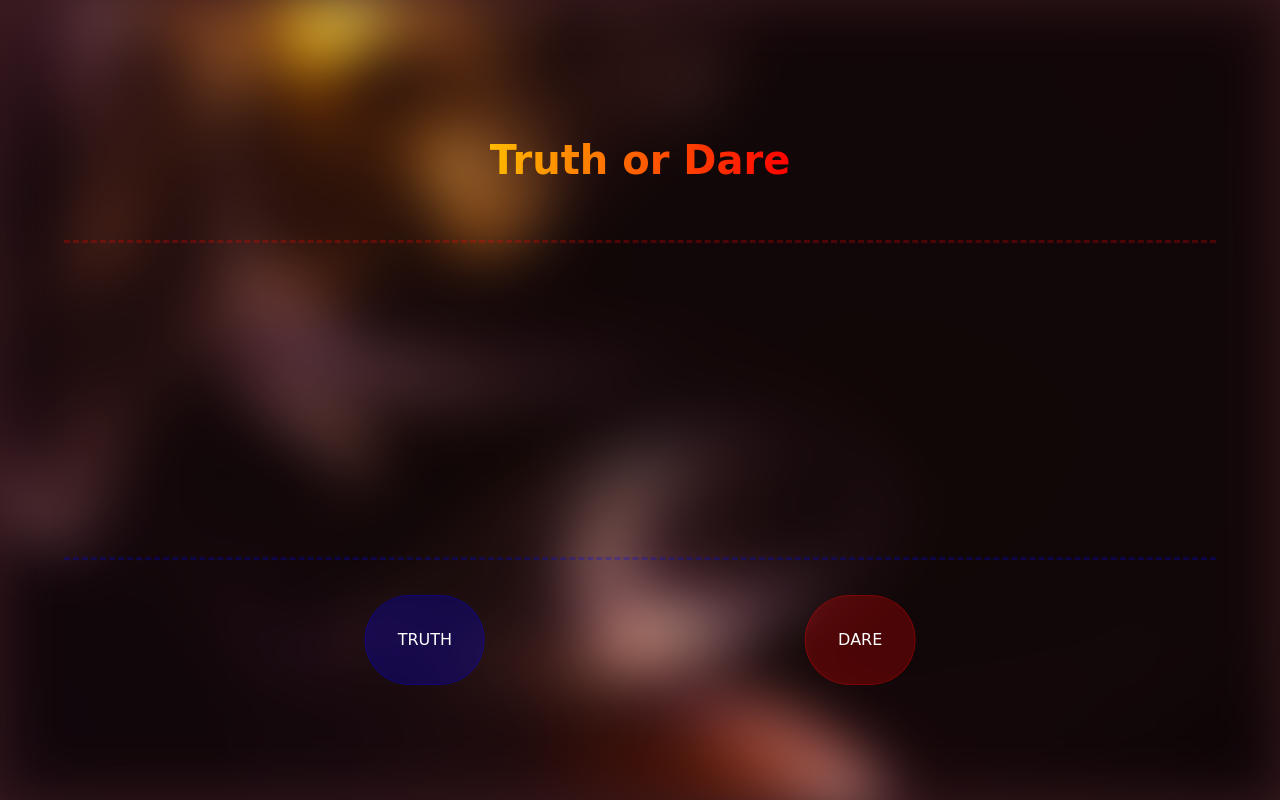
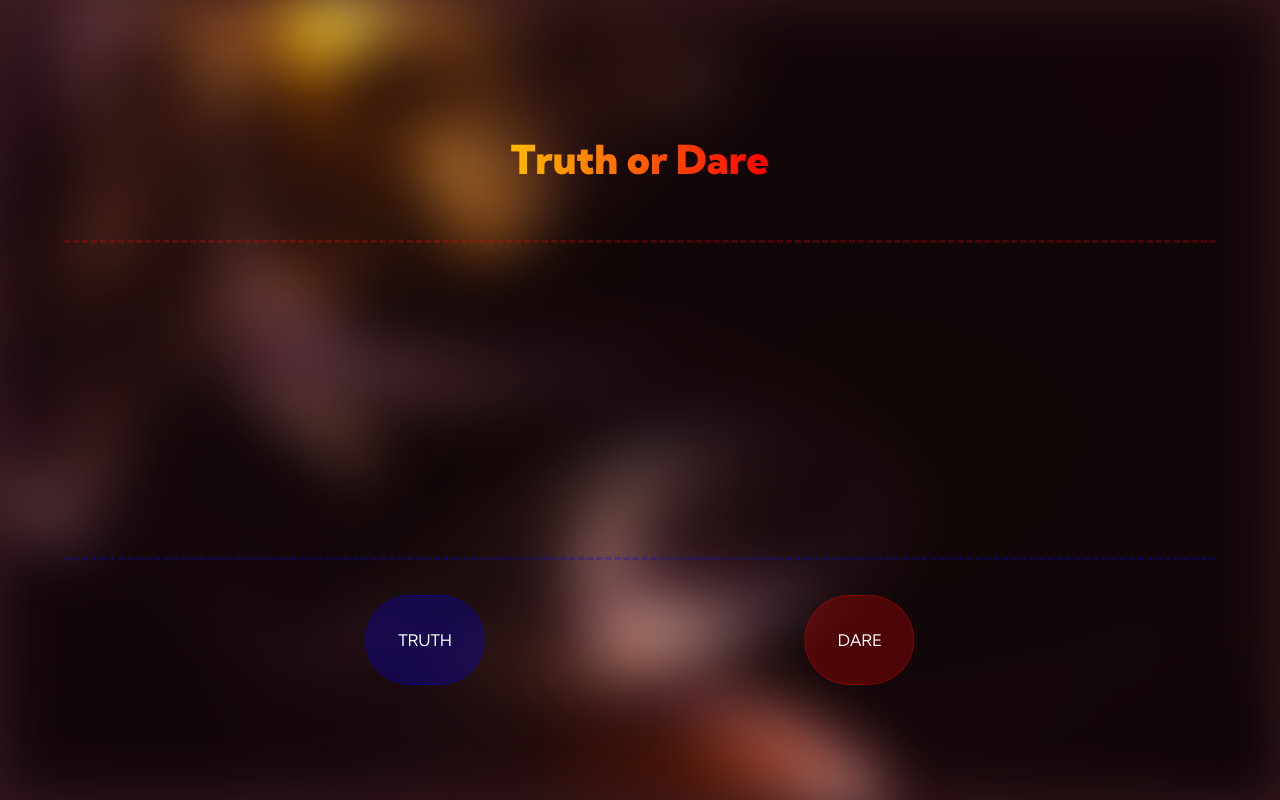
Before and after one commit to AJBrownson/theodinprojects, a plain HTML site: page index.html in a window 1280 px wide. Drawn offline with Linux system fonts and the light colour scheme.

Commit message:
changed font-family

```diff
--- a/index.html
+++ b/index.html
@@ -7,6 +7,9 @@
     <meta name="author" content="Anietie Brownson">
     <meta name="description" content="Truth or Dare game">
     <link href="/dist/output.css" rel="stylesheet">
+    <link rel="preconnect" href="https://fonts.googleapis.com">
+    <link rel="preconnect" href="https://fonts.gstatic.com" crossorigin>
+    <link href="https://fonts.googleapis.com/css2?family=Kumbh+Sans:wght@300;400;900&display=swap" rel="stylesheet">
     <link href="src/style.css" rel="stylesheet">
     <script defer src="script.js"></script>
     <title>Truth and Dare</title>
--- a/src/style.css
+++ b/src/style.css
@@ -14,7 +14,7 @@ body {
     margin: 0;
     padding: 0;
     box-sizing: border-box;
-    font-family: cursive;
+    font-family: 'Kumbh Sans', sans-serif;
     overflow: hidden;
     background: rgb(56, 26, 31);
 }
```
